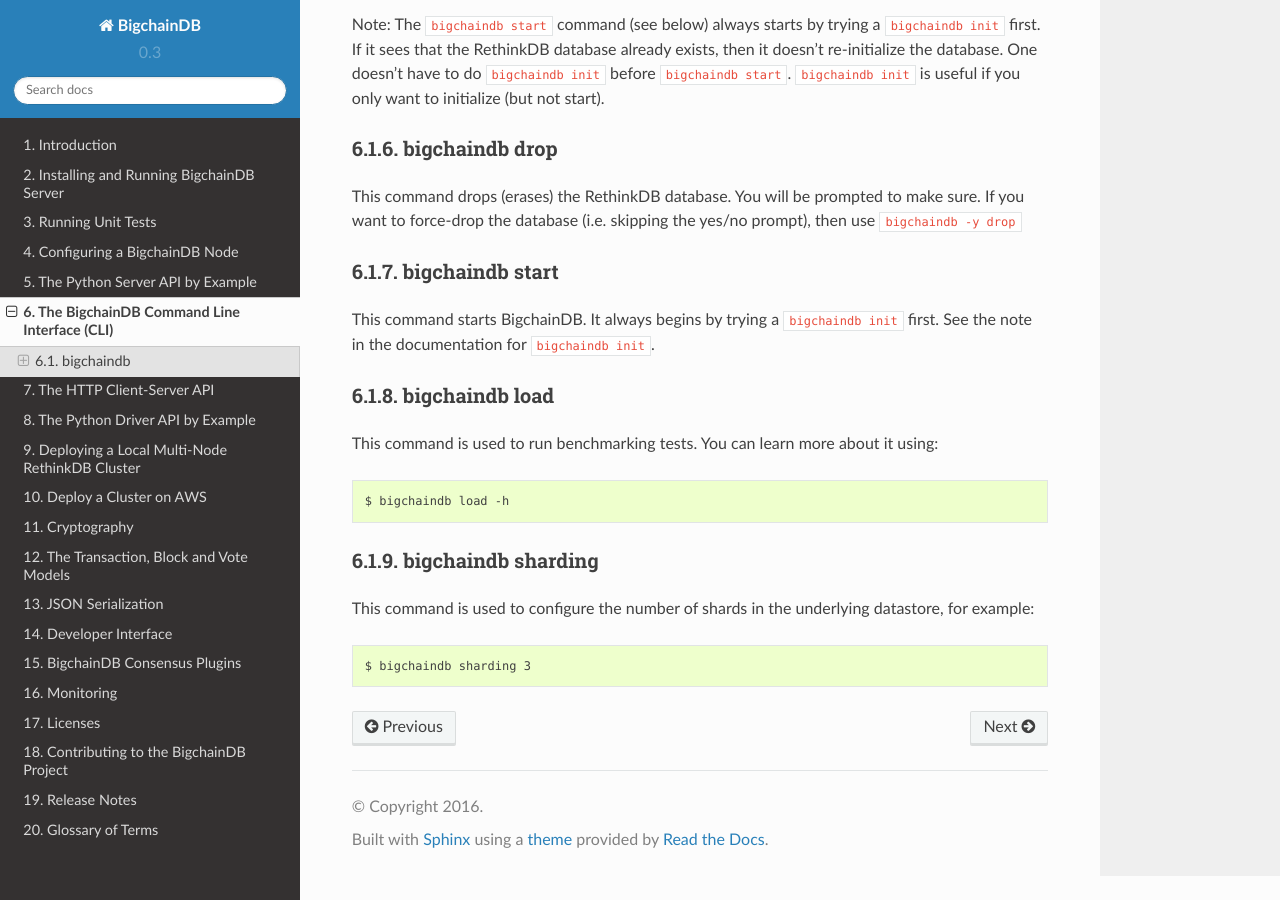
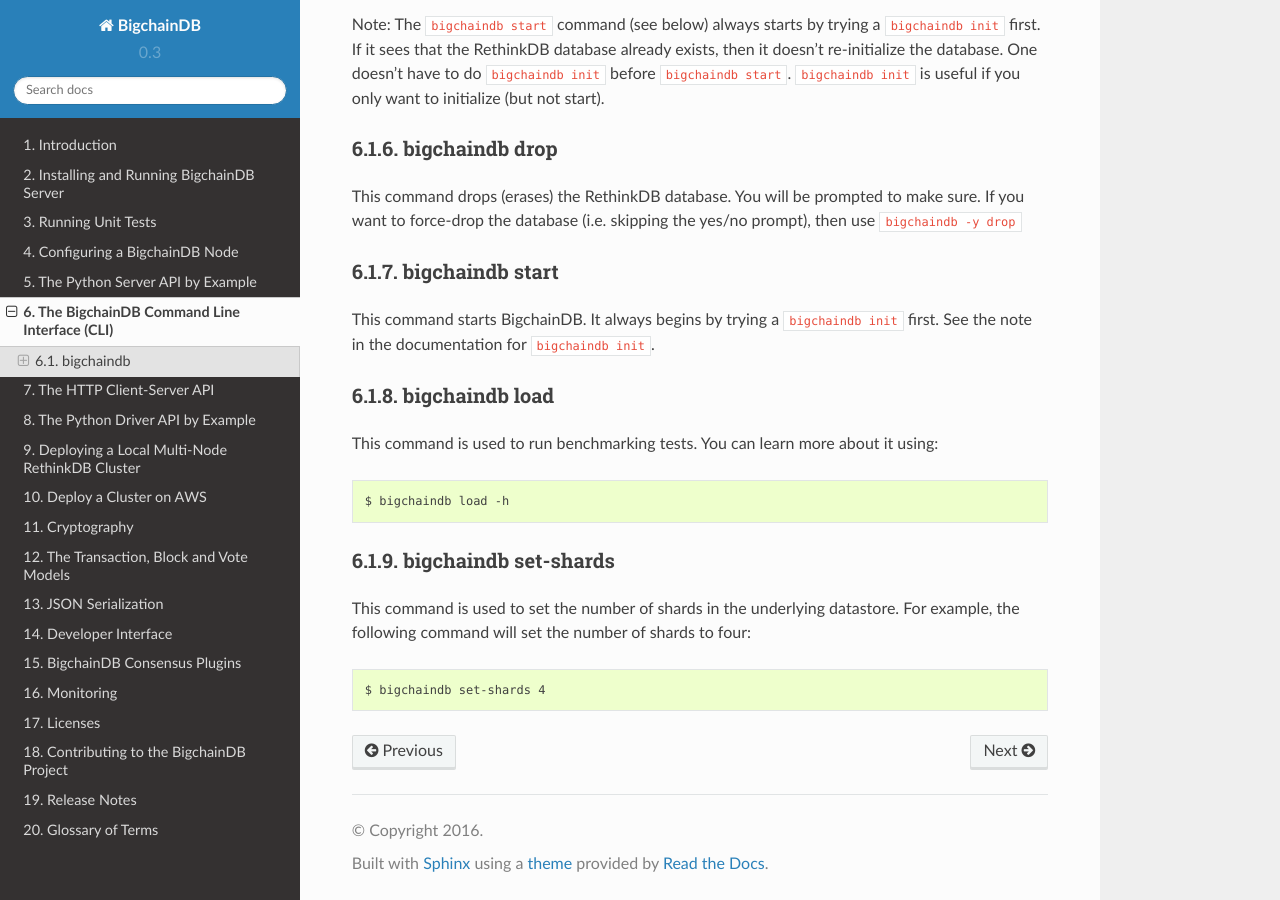
Before and after one commit to bigchaindb/bigchaindb, a Sphinx documentation site: the page built from docs/source/bigchaindb-cli.md, in a window 1280 px wide and 900 px high, scrolled down 960 px. Built offline with Sphinx 7.4.7 and the Read the Docs theme 2.0.0, drawn with Linux system fonts in a browser that asks for light colours.

Commit message:
Updated awsdeploy, fabfile, docs, test for bigchaindb set-shards

````diff
--- a/docs/source/bigchaindb-cli.md
+++ b/docs/source/bigchaindb-cli.md
@@ -44,9 +44,9 @@
 $ bigchaindb load -h
 ```
 
-### bigchaindb sharding
+### bigchaindb set-shards
 
-This command is used to configure the number of shards in the underlying datastore, for example:
+This command is used to set the number of shards in the underlying datastore. For example, the following command will set the number of shards to four:
 ```text
-$ bigchaindb sharding 3
+$ bigchaindb set-shards 4
 ```
````
Also changed, not shown: 3 other files.
